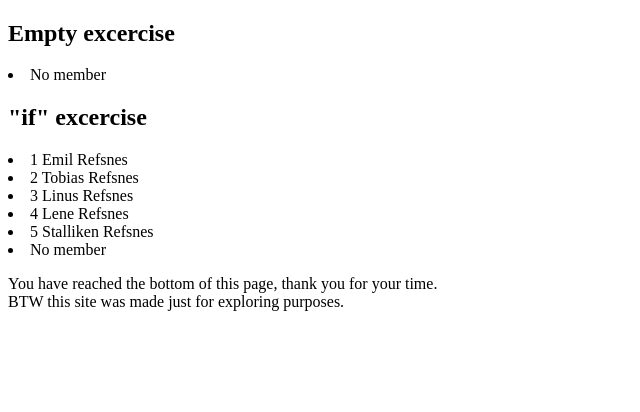
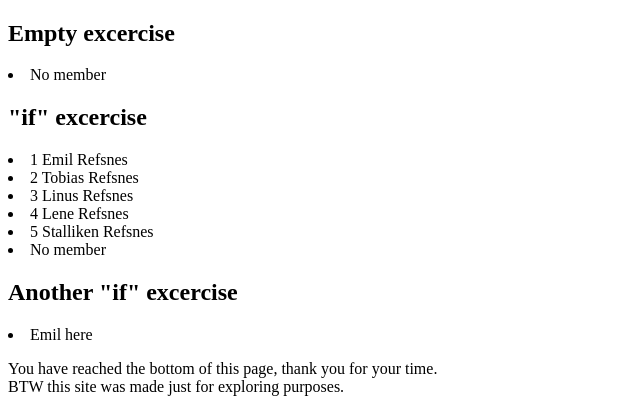
Before and after one commit to Bosmut/My1stDjangosite, a Django app: page /forloops/ in a window 1280 px wide. Shown: the part 444-856 px from the top of the page, without its empty margins (0-640 px from the left). Before the commit the page ends 755 px from the top, so only its background shows below. Run offline with Django 4.2, Linux system fonts and the light colour scheme; data comes from the database, SQL or seed files in the repository.

Commit message:
Did another if excercise

```diff
--- a/my_tennis_club/members/templates/djangoloops.html
+++ b/my_tennis_club/members/templates/djangoloops.html
@@ -44,9 +44,14 @@
     {% else %}
       <li>No member</li>
   {% endif %}
-
   {% endfor %}
 
+  <h2>Another "if" excercise</h2>
+  {% if "Emil" in mymembersfnlist %}
+    <li>Emil here</li>
+  {% else %}
+    <li>No such member</li>
+  {% endif %}
 
   {% include 'footer.html' %}
 {% endblock %}
--- a/my_tennis_club/members/views.py
+++ b/my_tennis_club/members/views.py
@@ -32,7 +32,10 @@ def testing(request):
 def forloops(request):
     template = loader.get_template('djangoloops.html')
     mymembers = Member.objects.all().values()
+    mymembersfnlist = []
+    mymembersfnlist = [member['firstname'] for member in mymembers]
     context = {
-        'mymembers': mymembers
+        'mymembers': mymembers,
+        'mymembersfnlist': mymembersfnlist
     }
     return HttpResponse(template.render(context, request))
```
